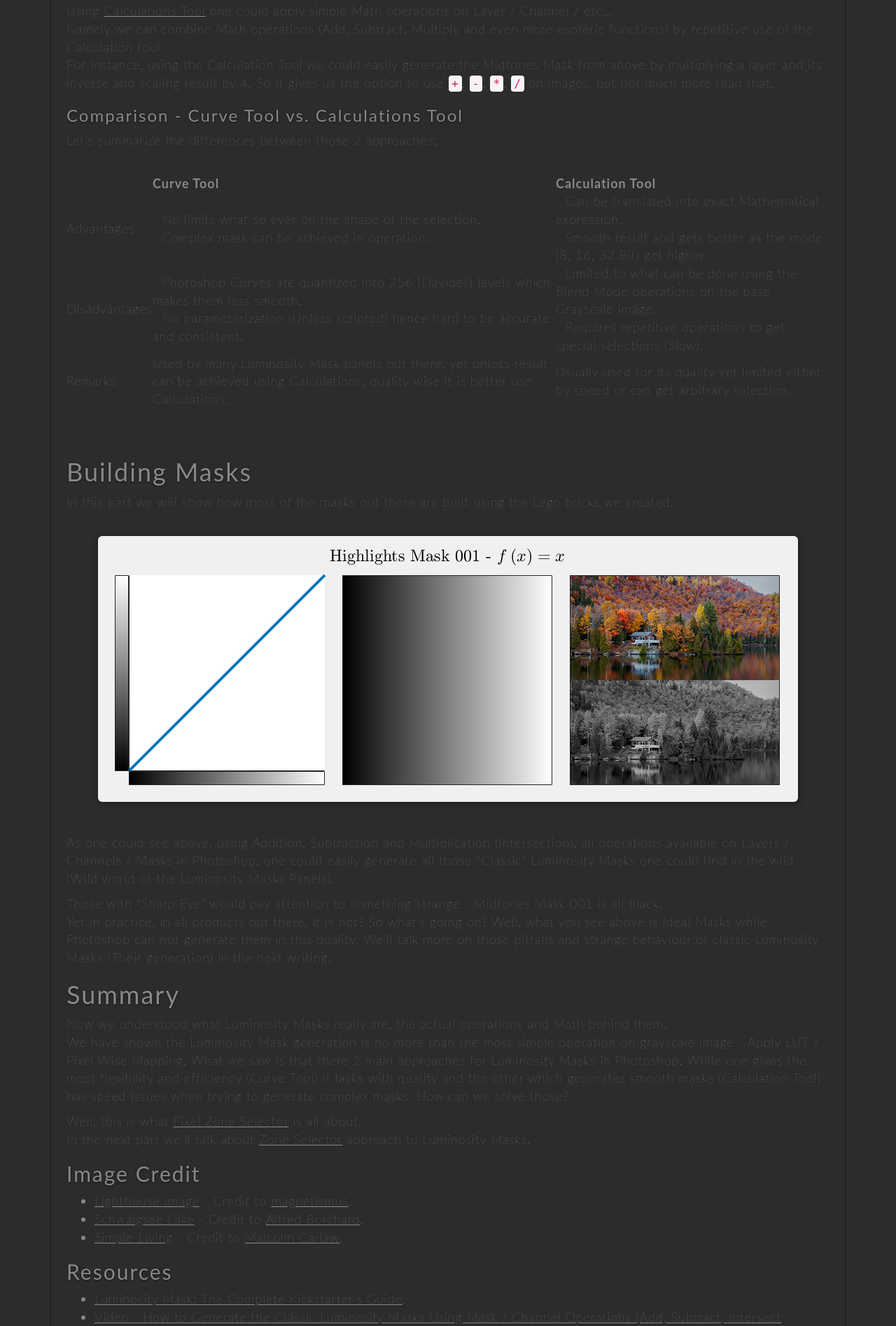
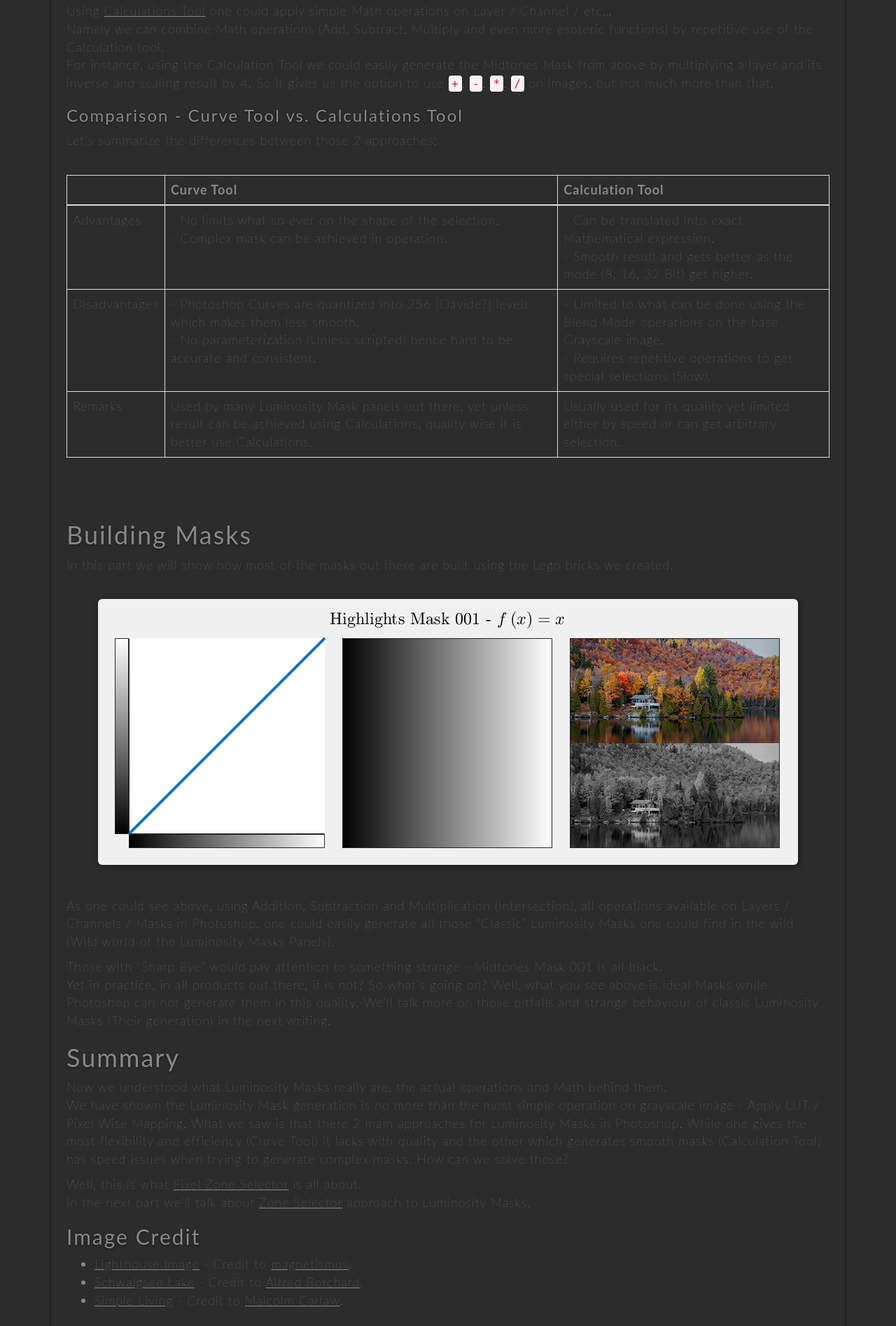
Before and after one commit to FixelAlgorithmsTeam/fixel, a Jekyll site: the page built from _posts/2018-02-20-luminosity-mask-001.md, in a window 1280 px wide. Shown: the part 4279-6174 px from the top of the page at 70% size. Built offline with Jekyll 4.4.1, drawn with Linux system fonts in a browser that asks for light colours; nearby versions of some CDN libraries; formulas are drawn with MathJax 3; comment, search, counter and statistics services are not loaded.

Commit message:
Added table borders

```diff
--- a/_posts/2018-02-20-luminosity-mask-001.md
+++ b/_posts/2018-02-20-luminosity-mask-001.md
@@ -126,6 +126,7 @@ Let's summarize the differences between those 2 approaches:
 <br/>
 <br/>
 
+{:.table .table-bordered}
 |               | Curve Tool                                                                                                                                                                       | Calculation Tool                                                                                                                                              |
 |---------------|----------------------------------------------------------------------------------------------------------------------------------------------------------------------------------|---------------------------------------------------------------------------------------------------------------------------------------------------------------|
 | Advantages    | - No limits what so ever on the shape of the selection. <br/> - Complex mask can be achieved in operation. <br/>                                                                       | - Can be translated into exact Mathematical expression. <br/> - Smooth result and gets better as the mode (8, 16, 32 Bit) get higher. <br/>                         |
```
